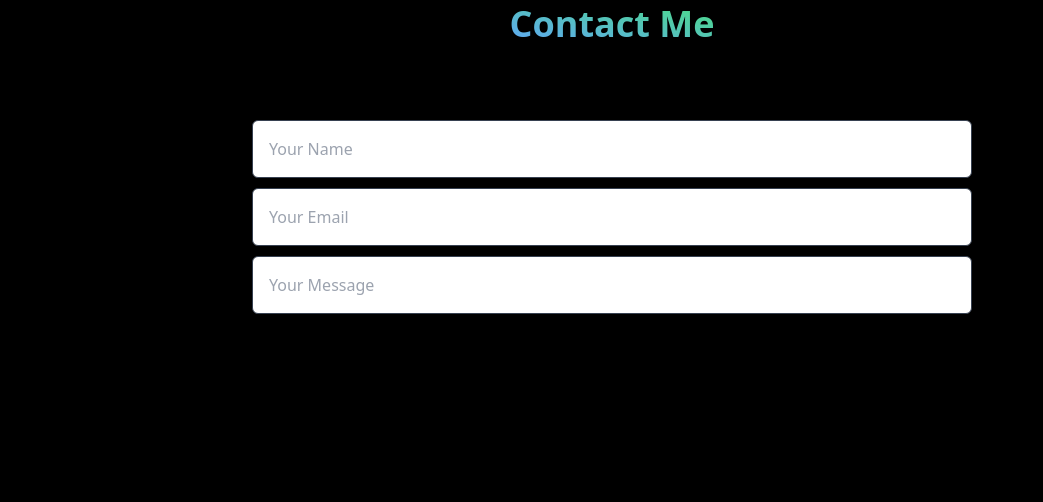
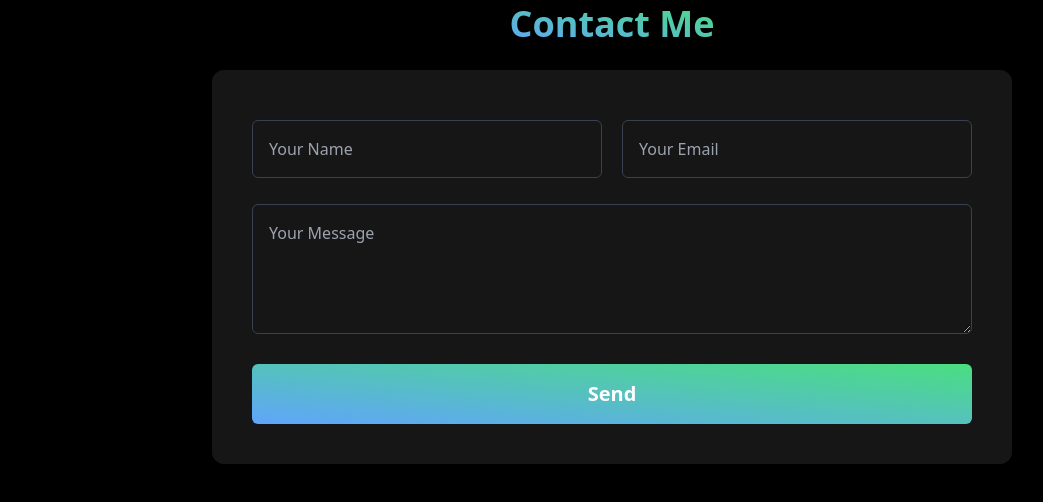
Before and after one commit to nomarolivas/nomarolivas, a React (Create React App) app: page / in a window 1280 px wide. Shown: the part 2797-3299 px from the top of the page, without its empty margins (28-1071 px from the left). Before the commit the page ends 3231 px from the top, so only its background shows below. Built offline with nearby package versions, Linux system fonts and the light colour scheme.

Commit message:
Added contact form

```diff
--- a/src/components/Contact.jsx
+++ b/src/components/Contact.jsx
@@ -9,33 +9,53 @@ const Contact = () => {
         </div>
 
         <div className='max-w-[800px] mx-auto'>
-            <div className='mt-6 bg-[161616] rounded-xl'>
+            <div className='mt-6 bg-[#161616] rounded-xl'>
                 <div className='p-10'>
+
                     <form action="#"  method='POST'>
+                        <div className='grid grid-cols-1 sm:grid-cols-2 gap-x-5 gap-y-4'>
                             <div>
-                            <div className='mt-2.5 relative'>
-                                <input type="text" name='' id='' placeholder='Your Name'
-                                    className='bg-[161616] w-full px-4 py-4 text-gray-400 placeholder-gray-400 border
+                                <div className='mt-2.5'>
+                                    <input type="text" name='name' id='' placeholder='Your Name'
+                                        class='bg-[#161616] w-full px-4 py-4 text-gray-400 placeholder-gray-400 border
                                             border-gray-700 rounded-md focus-md focus:outline-none focus:border-pink-600'/>
                                 </div>
                             </div>
 
                             <div>
                                 <div className='mt-2.5 relative'>
-                                <input type="text" name='' id='' placeholder='Your Email'
-                                    className='bg-[161616] w-full px-4 py-4 text-gray-400 placeholder-gray-400 border
+                                    <input type="text" name='email' id='' placeholder='Your Email'
+                                        class='bg-[#161616] w-full px-4 py-4 text-gray-400 placeholder-gray-400 border
                                             border-gray-700 rounded-md focus-md focus:outline-none focus:border-pink-600'/>
                                 </div>
                             </div>
 
-                        <div>
+                            <div class="sm:col-span-2">
                                 <div className='mt-2.5 relative'>
-                                <input type="text" name='' id='' placeholder='Your Message'
-                                    className='bg-[161616] w-full px-4 py-4 text-gray-400 placeholder-gray-400 border
-                                        border-gray-700 rounded-md focus-md focus:outline-none focus:border-pink-600'/>
+                                    <textarea  name='message' id='' placeholder='Your Message'
+                                        class="bg-[#161616] w-full px-4 py-4 text-gray-400 placeholder-gray-400 border
+                                            border-gray-700 rounded-md focus:outline-none focus:border-pink-600" rows="4">
+                                        </textarea>
                                 </div>
                             </div>
 
+                            <div class="sm:col-span-2">
+                                <button type="submit"
+                                    class="text-xl w-full p-4 mt-2 font-semibold text-white bg-primary-color rounded-md">
+                                        Send
+
+                                </button>
+
+
+                            </div>
+
+
+
+
+
+
+
+                        </div>
 
 
 
--- a/src/index.css
+++ b/src/index.css
@@ -9,3 +9,7 @@
 body{
     background-color: black;
 }
+
+.bg-primary-color{
+    @apply bg-gradient-to-tr from-blue-400 to-green-400 inline-block;
+}
```
Lines whose indentation alone changed are shown as unchanged.
